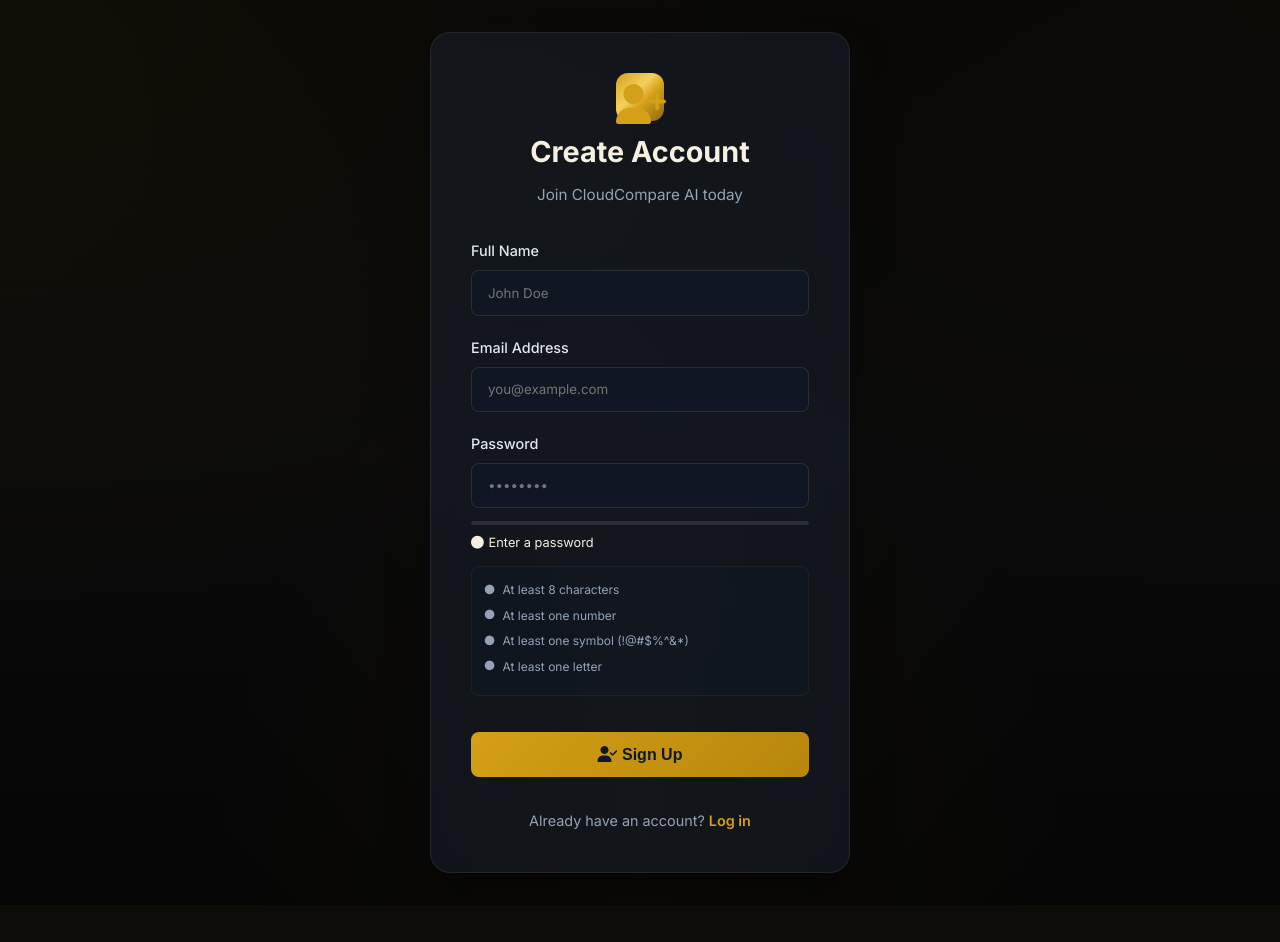
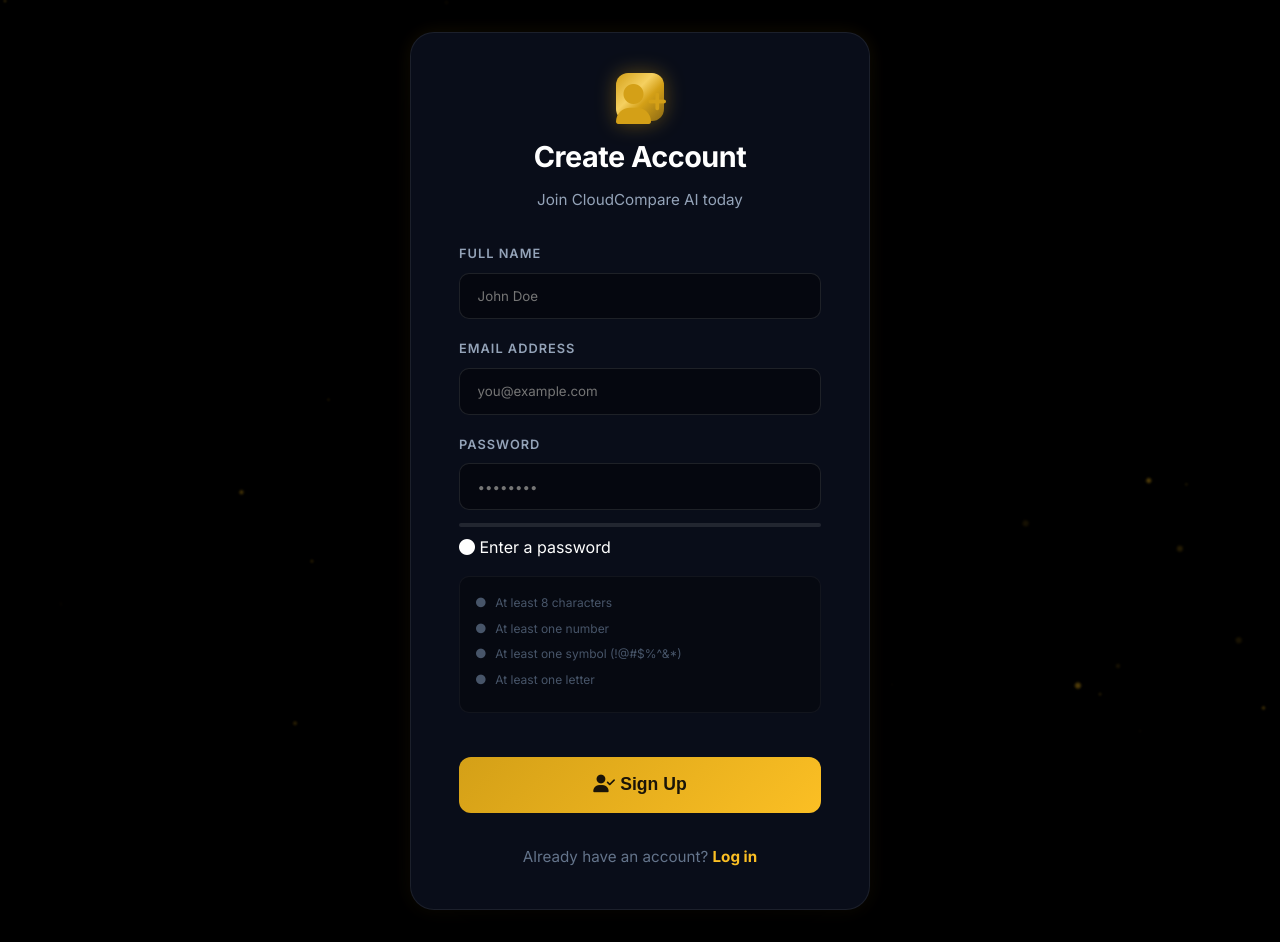
Before and after one commit to yathamsridharreddy/Cloud-Compare-ai_main, a Spring Boot app: page /signup.html in a window 1280 px wide. Before the commit the page ends 873 px from the top, so only its background shows below. Run offline with Spring Boot 4, Linux system fonts and the light colour scheme; some of the project's set-up classes (security, data sources, template engines, error pages and the like) are left out, and stand-ins take their place.

Commit message:
Excellence: Vault Auth - 3D Unfold, Particle BG, and Neon Focus for Login/Signup

```diff
--- a/src/main/resources/static/signup.html
+++ b/src/main/resources/static/signup.html
@@ -8,6 +8,10 @@
     <link href="https://fonts.googleapis.com/css2?family=Inter:wght@300;400;500;600;700&display=swap" rel="stylesheet">
     <link rel="stylesheet" href="https://cdnjs.cloudflare.com/ajax/libs/font-awesome/6.4.0/css/all.min.css">
     <style>
+        @keyframes unfold { from { opacity: 0; transform: perspective(1000px) rotateX(-15deg) scale(0.9); } to { opacity: 1; transform: perspective(1000px) rotateX(0) scale(1); } }
+        @keyframes drift { from { transform: translateY(100vh) rotate(0deg); } to { transform: translateY(-100px) rotate(360deg); } }
+
+        body { margin: 0; background: #000; color: white; font-family: 'Inter', sans-serif; overflow: hidden; }
         .auth-container {
             min-height: 100vh;
             display: flex;
@@ -18,14 +22,15 @@
             z-index: 10;
         }
         .auth-card {
-            background: rgba(30, 41, 59, 0.4);
+            background: rgba(15, 23, 42, 0.6);
             border: 1px solid rgba(255, 255, 255, 0.08);
-            border-radius: 20px;
-            padding: 2.5rem;
+            border-radius: 24px;
+            padding: 2.5rem 3rem;
             width: 100%;
-            max-width: 420px;
-            box-shadow: 0 25px 50px -12px rgba(0, 0, 0, 0.5);
-            backdrop-filter: blur(12px);
+            max-width: 460px;
+            box-shadow: 0 40px 100px rgba(0, 0, 0, 0.8), 0 0 20px rgba(212, 160, 23, 0.1);
+            backdrop-filter: blur(20px);
+            animation: unfold 0.8s cubic-bezier(0.23, 1, 0.32, 1) both;
         }
         .auth-header {
             text-align: center;
@@ -34,13 +39,15 @@
         .auth-header .logo-icon {
             font-size: 2.5rem;
             color: #d4a017;
-            margin-bottom: 0.5rem;
+            margin-bottom: 0.8rem;
             display: inline-block;
+            filter: drop-shadow(0 0 10px rgba(212, 160, 23, 0.4));
         }
         .auth-header h2 {
             font-size: 1.8rem;
             margin-bottom: 0.5rem;
-            font-weight: 700;
+            font-weight: 800;
+            letter-spacing: -0.5px;
         }
         .auth-header p {
             color: #94a3b8;
@@ -52,167 +59,106 @@
         .form-group label {
             display: block;
             margin-bottom: 0.5rem;
-            color: #e2e8f0;
-            font-size: 0.9rem;
-            font-weight: 500;
+            color: #94a3b8;
+            font-size: 0.8rem;
+            font-weight: 600;
+            text-transform: uppercase;
+            letter-spacing: 1px;
         }
         .form-control {
             width: 100%;
-            padding: 0.85rem 1rem;
-            background: rgba(15, 23, 42, 0.5);
+            padding: 0.9rem 1.1rem;
+            background: rgba(0, 0, 0, 0.4);
             border: 1px solid rgba(255, 255, 255, 0.1);
-            border-radius: 8px;
+            border-radius: 10px;
             color: white;
             font-family: inherit;
-            transition: all 0.2s;
+            transition: all 0.4s cubic-bezier(0.4, 0, 0.2, 1);
             box-sizing: border-box;
         }
         .form-control:focus {
             outline: none;
-            border-color: #d4a017;
-            box-shadow: 0 0 0 2px rgba(212, 160, 23, 0.2);
+            border-color: #fbbf24;
+            background: rgba(0, 0, 0, 0.6);
+            box-shadow: 0 0 0 4px rgba(212, 160, 23, 0.15);
+            transform: translateY(-2px);
         }
         .btn-auth {
             width: 100%;
-            padding: 0.85rem;
-            background: linear-gradient(135deg, #d4a017, #b8860b);
-            color: #0f172a;
+            padding: 1.1rem;
+            background: linear-gradient(135deg, #d4a017, #fbbf24);
+            color: #1a1408;
             border: none;
-            border-radius: 8px;
-            font-weight: 600;
-            font-size: 1rem;
+            border-radius: 12px;
+            font-weight: 800;
+            font-size: 1.1rem;
             cursor: pointer;
-            transition: all 0.3s;
-            margin-top: 1rem;
+            transition: all 0.4s;
+            margin-top: 1.5rem;
+            position: relative;
+            overflow: hidden;
         }
         .btn-auth:hover {
-            transform: translateY(-2px);
-            box-shadow: 0 10px 20px -10px rgba(212, 160, 23, 0.5);
+            transform: translateY(-4px);
+            box-shadow: 0 15px 30px rgba(212, 160, 23, 0.4);
+        }
+        .btn-auth::after {
+            content: "";
+            position: absolute;
+            top: 0;
+            left: -100%;
+            width: 100%;
+            height: 100%;
+            background: linear-gradient(90deg, transparent, rgba(255,255,255,0.4), transparent);
+            transition: 0.5s;
+        }
+        .btn-auth:hover::after {
+            left: 100%;
         }
         .auth-footer {
             margin-top: 2rem;
             text-align: center;
-            font-size: 0.9rem;
-            color: #94a3b8;
+            font-size: 0.95rem;
+            color: #64748b;
         }
         .auth-footer a {
-            color: #d4a017;
+            color: #fbbf24;
             text-decoration: none;
-            font-weight: 600;
+            font-weight: 700;
+            transition: all 0.3s;
         }
         .auth-footer a:hover {
-            text-decoration: underline;
+            color: white;
+            text-shadow: 0 0 10px rgba(212, 160, 23, 0.5);
         }
         .alert {
             display: none;
-            padding: 0.8rem;
-            border-radius: 8px;
+            padding: 0.9rem;
+            border-radius: 10px;
             margin-bottom: 1.5rem;
             font-size: 0.9rem;
+            animation: slideUp 0.4s ease-out;
         }
-        .alert-error {
-            background: rgba(239, 68, 68, 0.1);
-            border: 1px solid rgba(239, 68, 68, 0.2);
-            color: #fca5a5;
-        }
-        .alert-success {
-            background: rgba(16, 185, 129, 0.1);
-            border: 1px solid rgba(16, 185, 129, 0.2);
-            color: #6ee7b7;
-        }
-        .form-validation {
-            font-size: 0.8rem;
-            margin-top: 0.3rem;
-            display: none;
-            align-items: center;
-            gap: 0.3rem;
-        }
-        .form-validation.error {
-            color: #fca5a5;
-            display: flex;
-        }
-        .form-validation.success {
-            color: #86efac;
-            display: flex;
-        }
-        .form-validation i {
-            font-size: 0.7rem;
-        }
-        .password-strength {
-            margin-top: 0.8rem;
-        }
-        .strength-indicator {
-            width: 100%;
-            height: 4px;
-            background: rgba(255, 255, 255, 0.1);
-            border-radius: 2px;
-            overflow: hidden;
-            margin-bottom: 0.5rem;
-        }
-        .strength-bar {
-            height: 100%;
-            width: 0%;
-            transition: all 0.3s;
-            border-radius: 2px;
-        }
-        .strength-bar.weak {
-            background: #ef4444;
-            width: 25%;
-        }
-        .strength-bar.fair {
-            background: #f59e0b;
-            width: 50%;
-        }
-        .strength-bar.good {
-            background: #3b82f6;
-            width: 75%;
-        }
-        .strength-bar.strong {
-            background: #22c55e;
-            width: 100%;
-        }
-        .strength-text {
-            font-size: 0.8rem;
-            display: flex;
-            align-items: center;
-            gap: 0.3rem;
-        }
-        .strength-text.weak {
-            color: #fca5a5;
-        }
-        .strength-text.fair {
-            color: #fbbf24;
-        }
-        .strength-text.good {
-            color: #60a5fa;
-        }
-        .strength-text.strong {
-            color: #86efac;
-        }
-        .password-requirements {
-            background: rgba(15, 23, 42, 0.3);
-            border: 1px solid rgba(255, 255, 255, 0.05);
-            border-radius: 8px;
-            padding: 0.8rem;
-            margin-top: 0.8rem;
-            font-size: 0.75rem;
-        }
-        .requirement {
-            display: flex;
-            align-items: center;
-            gap: 0.5rem;
-            margin-bottom: 0.4rem;
-            color: #94a3b8;
-        }
-        .requirement i {
-            font-size: 0.6rem;
-        }
-        .requirement.met {
-            color: #86efac;
-        }
-        .requirement.met i {
-            color: #22c55e;
-        }
+        @keyframes slideUp { from { opacity: 0; transform: translateY(10px); } to { opacity: 1; transform: translateY(0); } }
+        .alert-error { background: rgba(239, 68, 68, 0.15); border: 1px solid rgba(239, 68, 68, 0.3); color: #fca5a5; }
+        .alert-success { background: rgba(34, 197, 94, 0.15); border: 1px solid rgba(34, 197, 94, 0.3); color: #86efac; }
+        .form-validation { font-size: 0.75rem; margin-top: 0.4rem; display: none; align-items: center; gap: 0.3rem; }
+        .form-validation.error { color: #fca5a5; display: flex; }
+        .form-validation.success { color: #86efac; display: flex; }
+        .password-strength { margin-top: 0.8rem; }
+        .strength-indicator { width: 100%; height: 4px; background: rgba(255, 255, 255, 0.1); border-radius: 2px; overflow: hidden; margin-bottom: 0.5rem; }
+        .strength-bar { height: 100%; width: 0%; transition: all 0.4s cubic-bezier(0.4, 0, 0.2, 1); }
+        .strength-bar.weak { background: #ef4444; width: 25%; }
+        .strength-bar.fair { background: #fbbf24; width: 50%; }
+        .strength-bar.good { background: #60a5fa; width: 75%; }
+        .strength-bar.strong { background: #22c55e; width: 100%; }
+        .password-requirements { background: rgba(0, 0, 0, 0.3); border: 1px solid rgba(255, 255, 255, 0.05); border-radius: 10px; padding: 1rem; margin-top: 1rem; }
+        .requirement { display: flex; align-items: center; gap: 0.6rem; margin-bottom: 0.4rem; color: #475569; font-size: 0.75rem; transition: all 0.3s; }
+        .requirement i { font-size: 0.6rem; }
+        .requirement.met { color: #86efac; }
+        .requirement.met i { color: #22c55e; }
+        .particle-bg { position: fixed; inset: 0; z-index: 0; pointer-events: none; }
+        .particle { position: absolute; background: #d4a017; border-radius: 50%; opacity: 0.3; filter: blur(1px); animation: drift 20s linear infinite; }
     </style>
 </head>
 <body>
@@ -520,6 +466,27 @@
                 btn.disabled = false;
             }
         });
+
+        // UI EXCELLENCE: Particle Background
+        function initParticleSystem() {
+            const bg = document.createElement('div');
+            bg.className = 'particle-bg';
+            document.body.appendChild(bg);
+
+            for (let i = 0; i < 20; i++) {
+                const p = document.createElement('div');
+                p.className = 'particle';
+                const size = Math.random() * 4 + 2;
+                p.style.width = `${size}px`;
+                p.style.height = `${size}px`;
+                p.style.left = `${Math.random() * 100}%`;
+                p.style.animationDuration = `${Math.random() * 10 + 10}s`;
+                p.style.animationDelay = `${Math.random() * 10}s`;
+                p.style.opacity = Math.random() * 0.5;
+                bg.appendChild(p);
+            }
+        }
+        initParticleSystem();
     </script>
 </body>
 </html>
```
Also changed, not shown: src/main/resources/static/login.html (+101 -135 lines).
